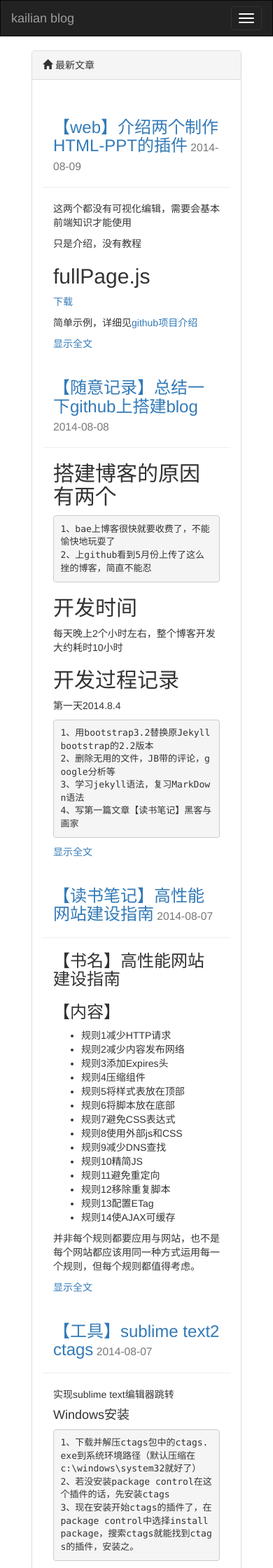
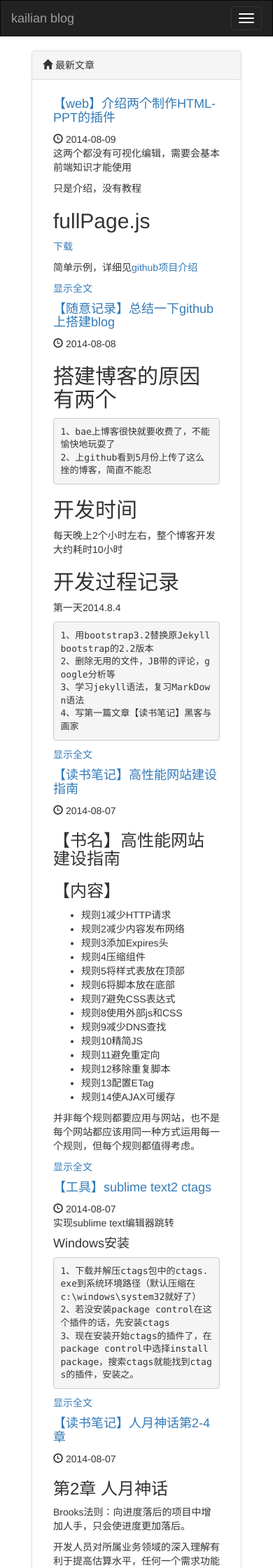
Before and after one commit to kailian/kailian.github.io, a Jekyll site: the page built from index.html, in a window 390 px wide. Shown: the top 2240 px of the page at 70% size. Built offline with Jekyll 4.4.1, drawn with Linux system fonts in a browser that asks for light colours; nearby versions of some CDN libraries; library files that are not in the unit come from our copies; the list of posts is cut into pages by our own code; some of the changed text lies outside the part shown.

Commit message:
【开发】修改首页样式

```diff
--- a/_config.yml
+++ b/_config.yml
@@ -18,7 +18,7 @@ author :
   feedburner : feedname
 
 # 每一页显示的文章数
-paginate: 5
+paginate: 10
 paginate_path: "/page:num"
 
 # The production_url is only used when full-domain names are needed
--- a/_includes/themes/twitter/default.html
+++ b/_includes/themes/twitter/default.html
@@ -51,7 +51,7 @@
             {% include JB/pages_list %}
           </ul>
           <div class="navbar-form navbar-right">
-            <input class="form-control" type="text"  id="blog-search" size="30" placeholder="Search" required />
+            <input class="form-control" type="text"  id="blog-search" size="30" placeholder="搜索" required />
           </div>
         </div>
       </div>
--- a/index.html
+++ b/index.html
@@ -15,14 +15,16 @@ tagline: ''
   		  </div>
   		  <div class="panel-body">
           {% for post in paginator.posts %}
-            <div class="col-md-12 page-header">
-              <h3>
-                <a href="{{ BASE_PATH }}{{ post.url }}">{{ post.title }}</a><small>
+            <div class="col-md-12 article-header">
+              <h4>
+                <a href="{{ BASE_PATH }}{{ post.url }}">{{ post.title }}</a>
+              </h4>
+              <div class="time-margin">
+                <span class="glyphicon glyphicon-time"></span>
                 {{ post.date | date: "%F" }}
-                </small>
-              </h3>
+              </div>
             </div>
-            <div class="col-md-12">
+            <div class="col-md-12 article-border">
               {{ post.content  | split:'<!--break-->' | first }}
               <a href="{{ post.url }}">显示全文</a>
             </div>
```
Also changed, not shown: assets/themes/twitter/css/style.css (+16 -0 lines).
